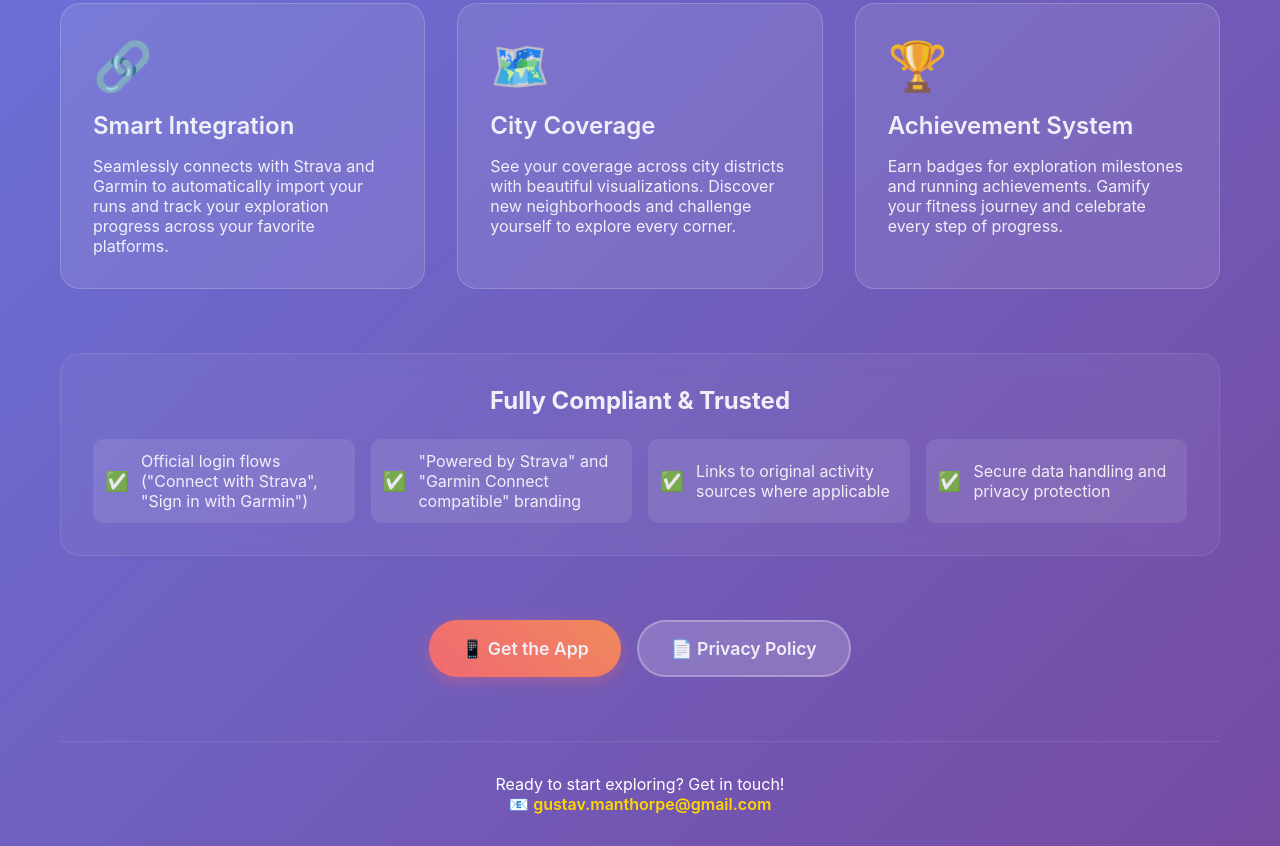
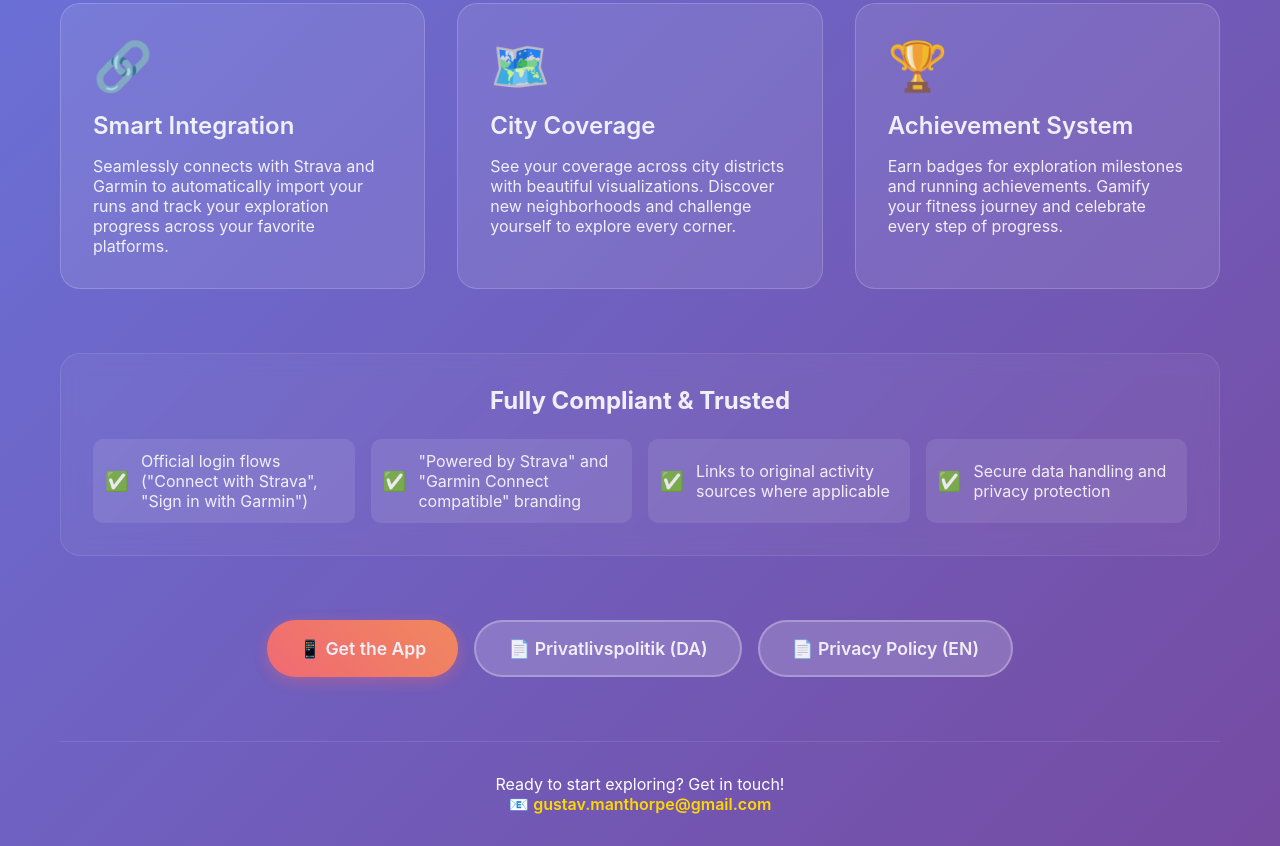
Before and after one commit to gust1609/Footprints-Site, a plain HTML site: page index.html in a window 1280 px wide. Shown: the part 861-1707 px from the top of the page. Drawn offline with Linux system fonts and the light colour scheme.

Commit message:
Update index.html
ddd

```diff
--- a/index.html
+++ b/index.html
@@ -374,16 +374,13 @@
       </ul>
     </section>
 
-    <section class="cta-section">
-      <div class="cta-buttons">
-        <a href="#download" class="btn btn-primary">
-          📱 Get the App
-        </a>
-        <a href="privacy.html" class="btn btn-secondary">
-          📄 Privacy Policy
-        </a>
-      </div>
-    </section>
+   <section class="cta-section">
+  <div class="cta-buttons">
+    <a href="#download" class="btn btn-primary">📱 Get the App</a>
+    <a href="privacy-da.html" class="btn btn-secondary">📄 Privatlivspolitik (DA)</a>
+    <a href="privacy-en.html" class="btn btn-secondary">📄 Privacy Policy (EN)</a>
+  </div>
+</section>
 
     <section class="contact">
       <p>Ready to start exploring? Get in touch!</p>
```
